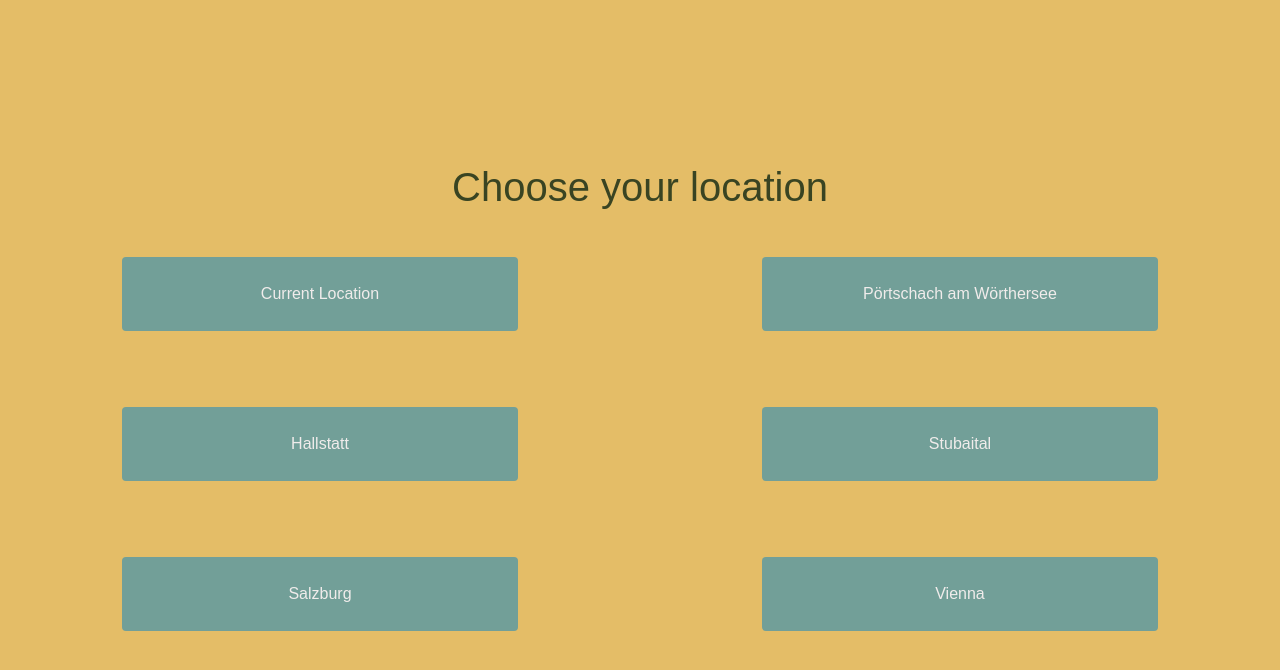
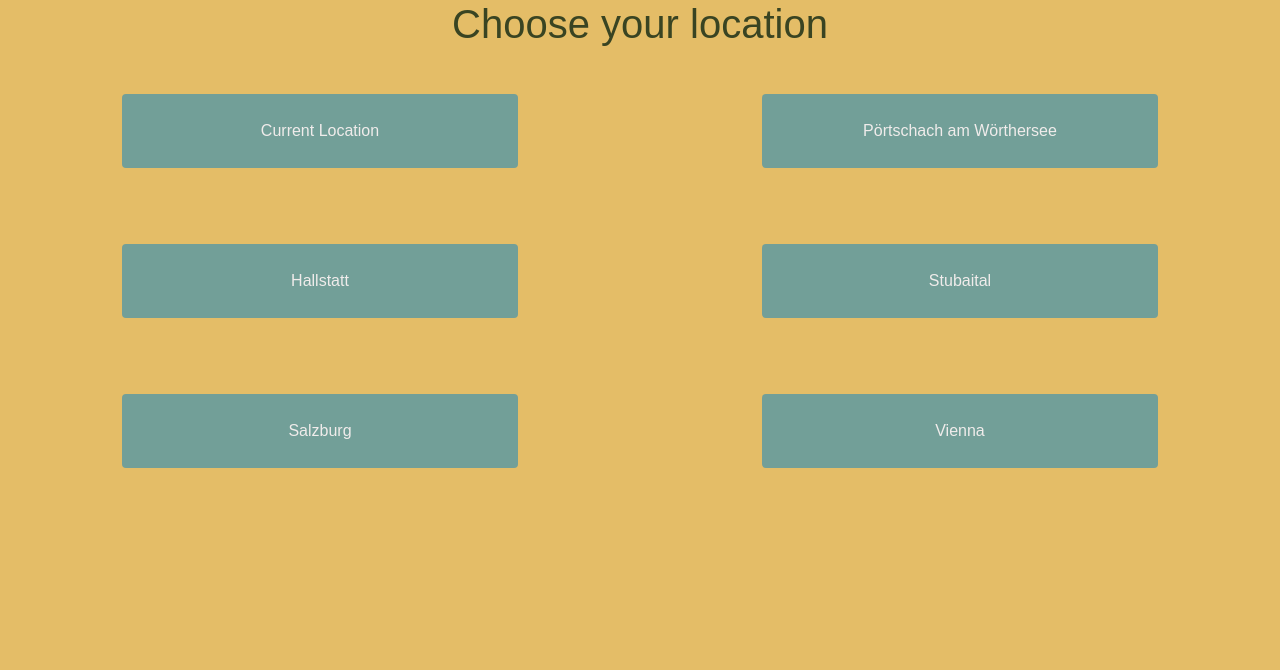
Before and after one commit to sandrabidiak/oHa-web, a Vue app in the folder oha-web/: page /#/ in a window 1280 px wide. Shown: the top 670 px of the page. Built offline with nearby package versions, Linux system fonts and the light colour scheme.

Commit message:
- now footer is always at the bottom in DetailPage

```diff
--- a/oha-web/src/assets/css/structural.css
+++ b/oha-web/src/assets/css/structural.css
@@ -1,15 +1,13 @@
 /* global structural styles */
-html, body {
+html {
+  position: relative;
+  min-height: 100%;
+}
+
+body{
   height: 100%;
   width: 100%;
-}
-
-.cancel-row {
-    height: 5%;
-}
-
-.location-row, .detail-row {
-    height: 94%;
+  margin-bottom: 50px;
 }
 
 .location-row-height {
@@ -87,9 +85,11 @@ html, body {
 
 .footer{
   position: absolute;
+  height: 50px;
   padding-left: 10px;
   padding-top: 10px;
   left: 0;
+  right: 0;
   bottom: 0;
   width: 100%;
 }
--- a/oha-web/src/components/detail/DetailPage.vue
+++ b/oha-web/src/components/detail/DetailPage.vue
@@ -1,15 +1,15 @@
 <template>
   <div class="full-page">
-    <div v-if="selectedResult">
+    <div v-if="selectedResult" class="h-100">
       <section class="container-fluid h-100">
-        <section class="row cancel-row">
+        <section class="row">
           <section class="col">
             <router-link :to="{name: 'Search'}">
               <button type="button" class="btn back-btn-style">Back</button>
             </router-link>
           </section>
         </section>
-        <section class="row mt-2 detail-row">
+        <section class="row my-3">
           <section class="col align-self-center">
             <section class="row justify-content-center align-items-center">
               <section class="col-md-4">
@@ -38,12 +38,19 @@
               <section class="col-md-10">
                 <div v-html="selectedResult.ld"></div>
                 <div v-html="selectedResult.es"></div>
-                <div class="footer footer-ref" v-html="selectedResult.cr"></div>
               </section>
             </section>
           </section>
         </section>
+        <!-- section class="row mt-2">
+          <section class="col">
+            <div class="footer" v-html="selectedResult.cr"></div>
+          </section>
+        </section -->
       </section>
+      <footer class="footer">
+        <div v-html="selectedResult.cr"></div>
+      </footer>
     </div>
     <div v-if="!selectedResult">
       Oops! ERROR!
--- a/oha-web/src/components/locations/LocationPage.vue
+++ b/oha-web/src/components/locations/LocationPage.vue
@@ -1,14 +1,14 @@
 <template>
   <div class="full-page">
     <section class="container-fluid h-100">
-      <section class="row cancel-row">
+      <section class="row">
         <section class="col">
           <router-link :to="{name: 'Search'}">
             <button v-if="location" type="button" class="btn cancel-btn-style">Cancel</button>
           </router-link>
         </section>
       </section>
-      <section class="row location-row">
+      <section class="row">
         <section class="col align-self-center">
           <h1 class="display-5 text-center">Choose your location</h1>
           <section class="row justify-content-around align-items-center location-row-height">
```
Lines whose indentation alone changed are shown as unchanged.
